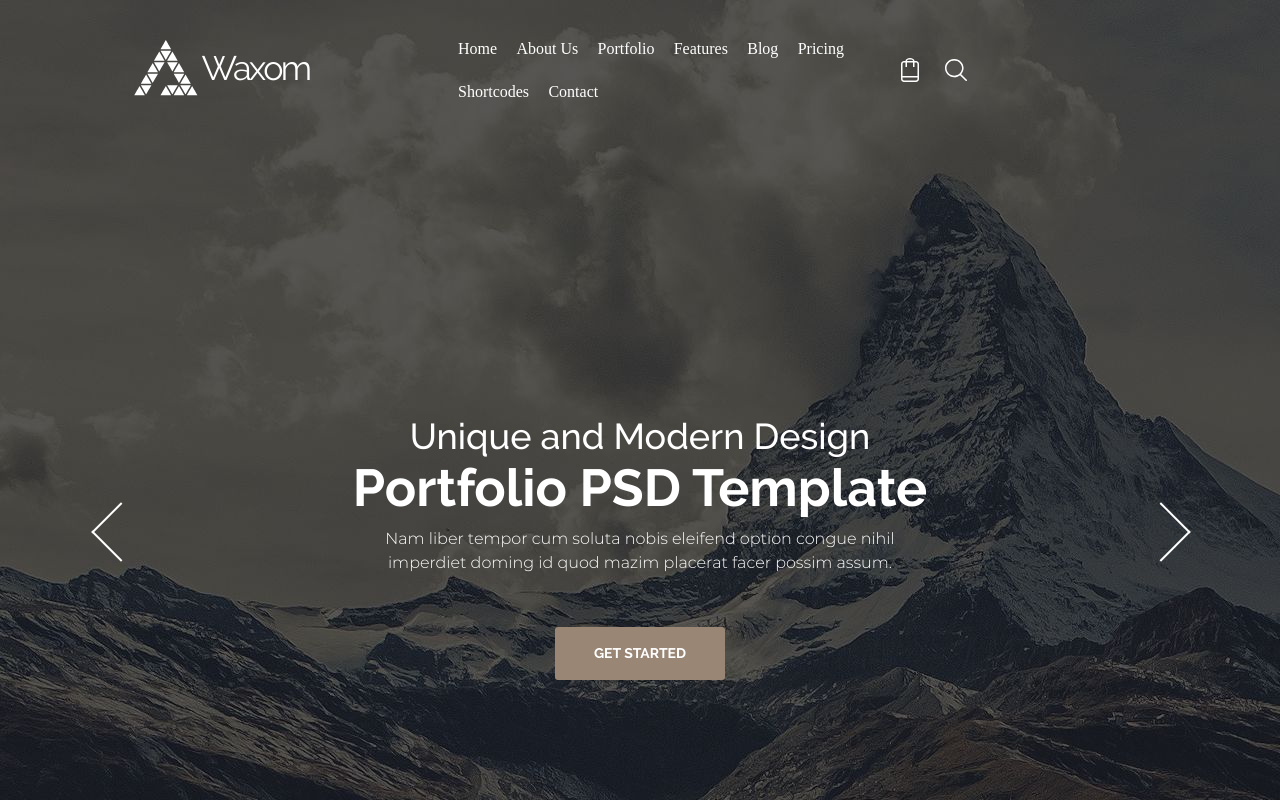
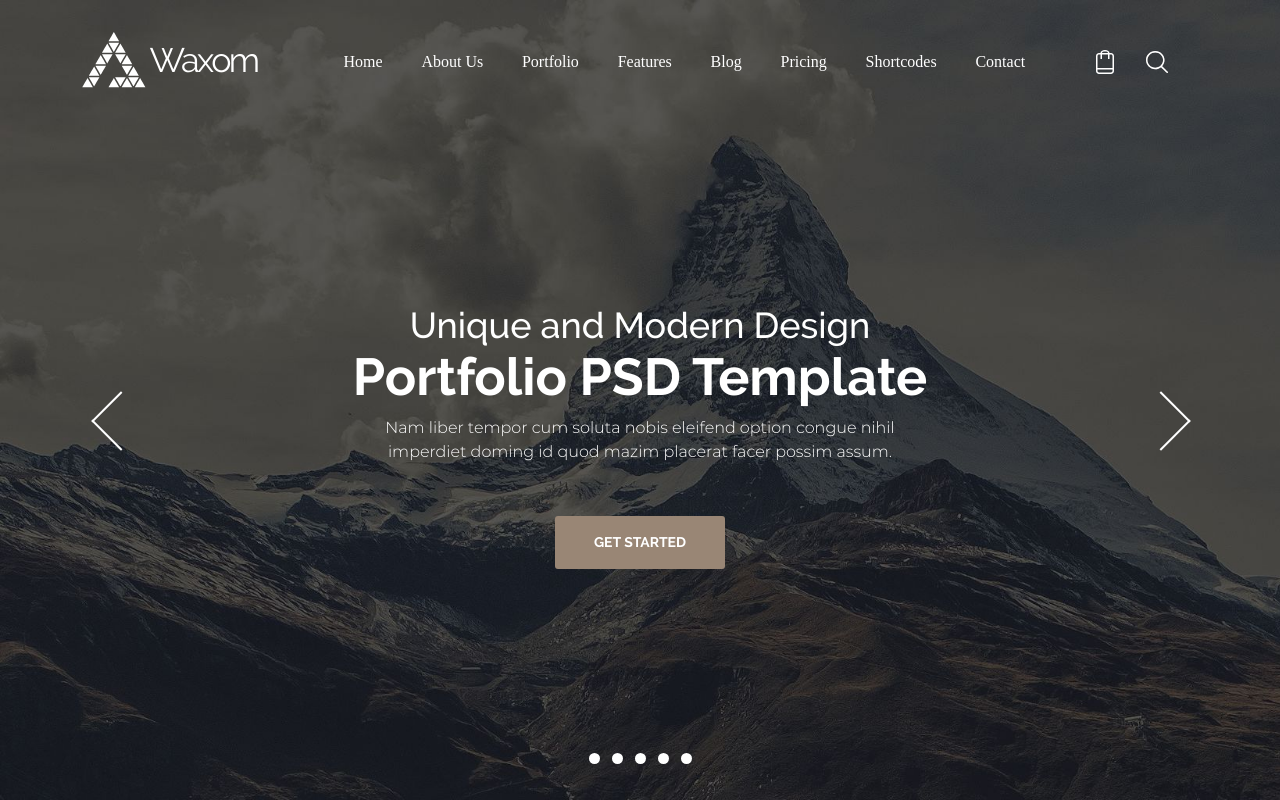
Before and after one commit to taysumova/html5-css3-part2, a plain HTML site: page index.html in a window 1280 px wide. Shown: the top 800 px of the page. Drawn offline with nearby package versions, Linux system fonts and the light colour scheme; a web font is replaced by a local one.

Commit message:
adaptive

```diff
--- a/css/style.css
+++ b/css/style.css
@@ -58,7 +58,8 @@
     flex-direction: column;
     align-items: center;
     justify-content: space-between;
-    height: 1024px;
+    height: 100vh;
+    max-height: 1024px;
 }
 
 .header-slider01 {
@@ -91,14 +92,15 @@
     flex-wrap: wrap;
     align-items: center;
     justify-content: center;
-    padding: 2.083% 0;
+    padding: 2.083% 0.5%;
     width: 100%;
     position: relative;
 }
 
 .logo {
     display: block;
-    margin-right: 5.19%;
+/*    margin-right: 4.19%;*/
+    width: 15%;
 }
 
 .logo-svg {
@@ -122,12 +124,14 @@ label,
 }
 
 .menu {
-      margin: 0 3.28% 0 5.19%;
+/*    margin: 0 3.28% 0 4.19%;*/
 /*    min-width: 637px;*/
+    width: 65%;
 }
 
 .menu ul {
     display: flex;
+    justify-content: center;
     flex-wrap: wrap;
     list-style-type: none;
     width: 100%;
@@ -169,6 +173,7 @@ input[type="checkbox"]:checked ~ .logo {
 
 .header-slider__button-wrapper {
     display: flex;
+    width: 8%;
 }
 
 .cart {
@@ -194,7 +199,7 @@ input[type="checkbox"]:checked ~ .logo {
 
 .search {
     border: 1px solid transparent;
-    margin-left: 17.67%;
+    margin-left: 47.67%;
     cursor: pointer;
     position: relative;
     outline: none;
@@ -307,7 +312,7 @@ input[type="checkbox"]:checked ~ .logo {
 }
 
 .header-slider__buttons {
-    margin-bottom: 50px;
+    margin-bottom: 2.5%;
 }
 
 .header-slider__button {
@@ -1225,6 +1230,7 @@ input[type="checkbox"]:checked ~ .logo {
 
 .footer-bottom__wrapper {
     display: flex;
+    flex-wrap: wrap;
     margin-right: 11.3854%;
     margin-left: 1%;
 }
@@ -1266,6 +1272,7 @@ input[type="checkbox"]:checked ~ .logo {
 
 .footer-bottom__info {
     display: flex;
+    flex-wrap: wrap;
     margin-left: 11%;
     margin-right: 1%;
 }
@@ -1284,7 +1291,7 @@ input[type="checkbox"]:checked ~ .logo {
 }
 
 /*433 прокрутка появляется*/
-@media screen and (max-width: 853px) {
+@media screen and (max-width: 823px) {
 
     .header-slider__main,
     .header-slider__buttons,
@@ -1311,7 +1318,7 @@ input[type="checkbox"]:checked ~ .logo {
     .menu {
         visibility: hidden;
         width: 50%;
-        margin-left: -4%;
+/*        margin-left: -1%;*/
 
     }
 
@@ -1339,3 +1346,21 @@ input[type="checkbox"]:checked ~ .logo {
     }
 }
 */
+
+/*
+@media screen and (max-width: 444px) {
+
+    .menu {
+    visibility: hidden;
+    width: 80%;
+    margin-left: -7%;
+    position: absolute;
+    }
+
+    input[type="checkbox"]:checked ~ .menu {
+    visibility: visible;
+    opacity: 0.97;
+    background: #555;
+    }
+}
+*/
--- a/index.html
+++ b/index.html
@@ -397,18 +397,18 @@
             </section>
             <section class="footer-bottom">
                 <div class="footer-bottom__wrapper" >
-                    <p>Copyright &copy; 2015 <span>Waxom</span></p>
+                    <p>Copyright&copy;&nbsp;2015&nbsp;<span>Waxom</span></p>
                     <nav class="footer-bottom__nav">
                         <ul>
-                            <li><a href="#">Privacy Policy</a></li>
+                            <li><a href="#">Privacy&nbsp;Policy</a></li>
                             <li><a href="#">FAQ</a></li>
                             <li><a href="#">Support</a></li>
                         </ul>
                     </nav>
                 </div>
                 <div class="footer-bottom__info">
-                    <p>Designed by <a href="#">ThemeFire</a></p>
-                    <p>Only on <a href="#">Envato Market</a></p>
+                    <p>Designed&nbsp;by&nbsp;<a href="#">ThemeFire</a></p>
+                    <p>Only&nbsp;on&nbsp;<a href="#">Envato&nbsp;Market</a></p>
                 </div>
             </section>
         </footer>
```
